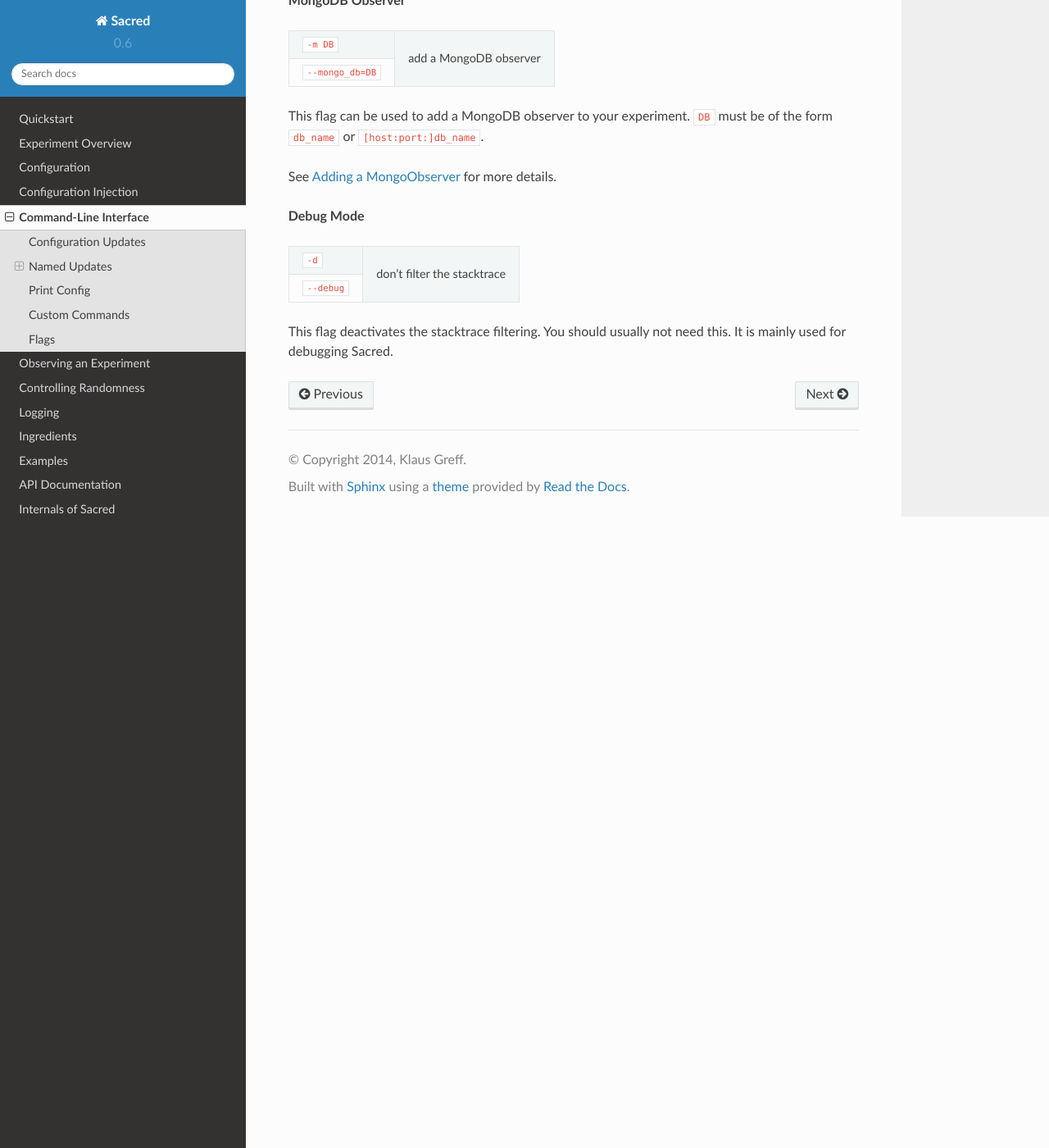
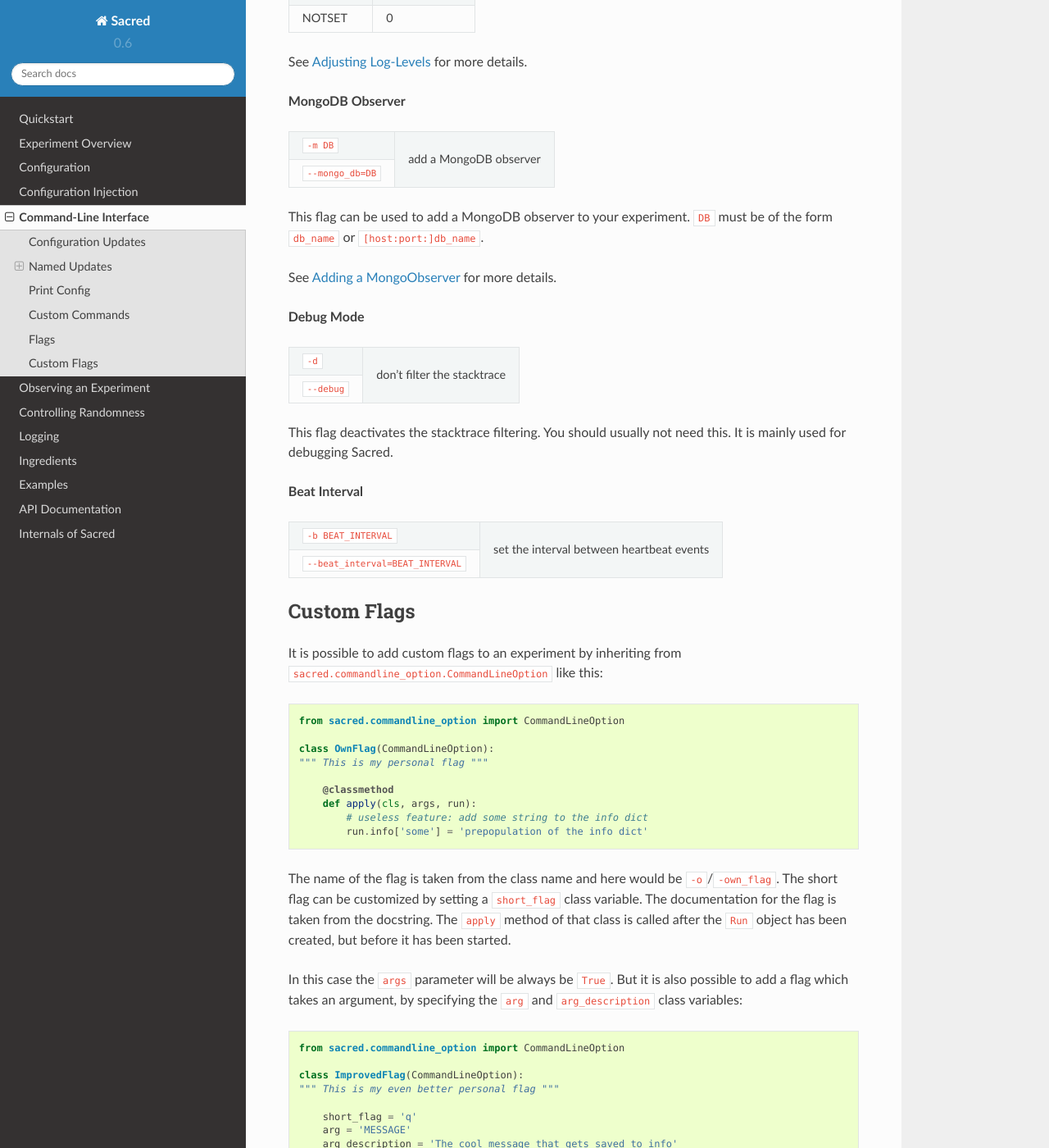
Before and after one commit to IDSIA/sacred, a Sphinx documentation site: the page built from docs/command-line.rst, in a window 1280 px wide and 1400 px high, scrolled down 5862 px. Shown: the whole window at 82% size. Built offline with Sphinx 7.4.7 and the Read the Docs theme 2.0.0, drawn with Linux system fonts in a browser that asks for light colours; some of the changed text lies outside the part shown.

Commit message:
added some documentation for custom flags and updated the history

```diff
--- a/docs/command-line.rst
+++ b/docs/command-line.rst
@@ -241,13 +241,22 @@ Flags
 **Help**
 
 +------------+-----------------------------+
-| ``-h``     |  Print Usage                |
+| ``-h``     |  print usage                |
 +------------+                             |
 | ``--help`` |                             |
 +------------+-----------------------------+
 
 This prints a help/usage message for your experiment.
 It is equivalent to typing just ``help``.
+
+**Comment**
++-----------------------+-----------------------------+
+| ``-c COMMENT``        |  add a comment to this run  |
++-----------------------+                             |
+| ``--comment COMMENT`` |                             |
++-----------------------+-----------------------------+
+
+The ``COMMENT`` can be any text and will be stored with the run.
 
 **Logging Level**
 
@@ -301,3 +310,58 @@ See :ref:`mongo_observer` for more details.
 
 This flag deactivates the stacktrace filtering. You should usually not need
 this. It is mainly used for debugging Sacred.
+
+**Beat Interval**
+
++-----------------------------------------+-----------------------------------------------+
+| ``-b BEAT_INTERVAL``                    |  set the interval between heartbeat events    |
++-----------------------------------------+                                               |
+| ``--beat_interval=BEAT_INTERVAL``       |                                               |
++-----------------------------------------+-----------------------------------------------+
+
+Custom Flags
+============
+It is possible to add custom flags to an experiment by inheriting from
+``sacred.commandline_option.CommandLineOption`` like this:
+
+.. code-block:: python
+
+    from sacred.commandline_option import CommandLineOption
+
+    class OwnFlag(CommandLineOption):
+    """ This is my personal flag """
+
+        @classmethod
+        def apply(cls, args, run):
+            # useless feature: add some string to the info dict
+            run.info['some'] = 'prepopulation of the info dict'
+
+
+The name of the flag is taken from the class name and here would be
+``-o``/``-own_flag``. The short flag can be customized by setting a
+``short_flag`` class variable. The documentation for the flag is taken from
+the docstring. The ``apply`` method of that class is called after the ``Run``
+object has been created, but before it has been started.
+
+In this case the ``args`` parameter will be always be ``True``. But it is also
+possible to add a flag which takes an argument, by specifying the ``arg``
+and ``arg_description`` class variables:
+
+.. code-block:: python
+
+    from sacred.commandline_option import CommandLineOption
+
+    class ImprovedFlag(CommandLineOption):
+    """ This is my even better personal flag """
+
+        short_flag = 'q'
+        arg = 'MESSAGE'
+        arg_description = 'The cool message that gets saved to info'
+
+        @classmethod
+        def apply(cls, args, run):
+            run.info['some'] = args
+
+Here the flag would be ``-q MESSAGE`` / ``-improved_flag=MESSAGE`` and
+the ``args`` parameter of the ``apply`` function would contain the
+``MESSAGE`` as a string.
--- a/docs/conf.py
+++ b/docs/conf.py
@@ -48,7 +48,7 @@ master_doc = 'index'
 
 # General information about the project.
 project = u'Sacred'
-copyright = u'2014, Klaus Greff'
+copyright = u'2015, Klaus Greff'
 
 # The version info for the project you're documenting, acts as replacement for
 # |version| and |release|, also used in various other places throughout the
```
Also changed, not shown: HISTORY.rst (+7 -0 lines).
